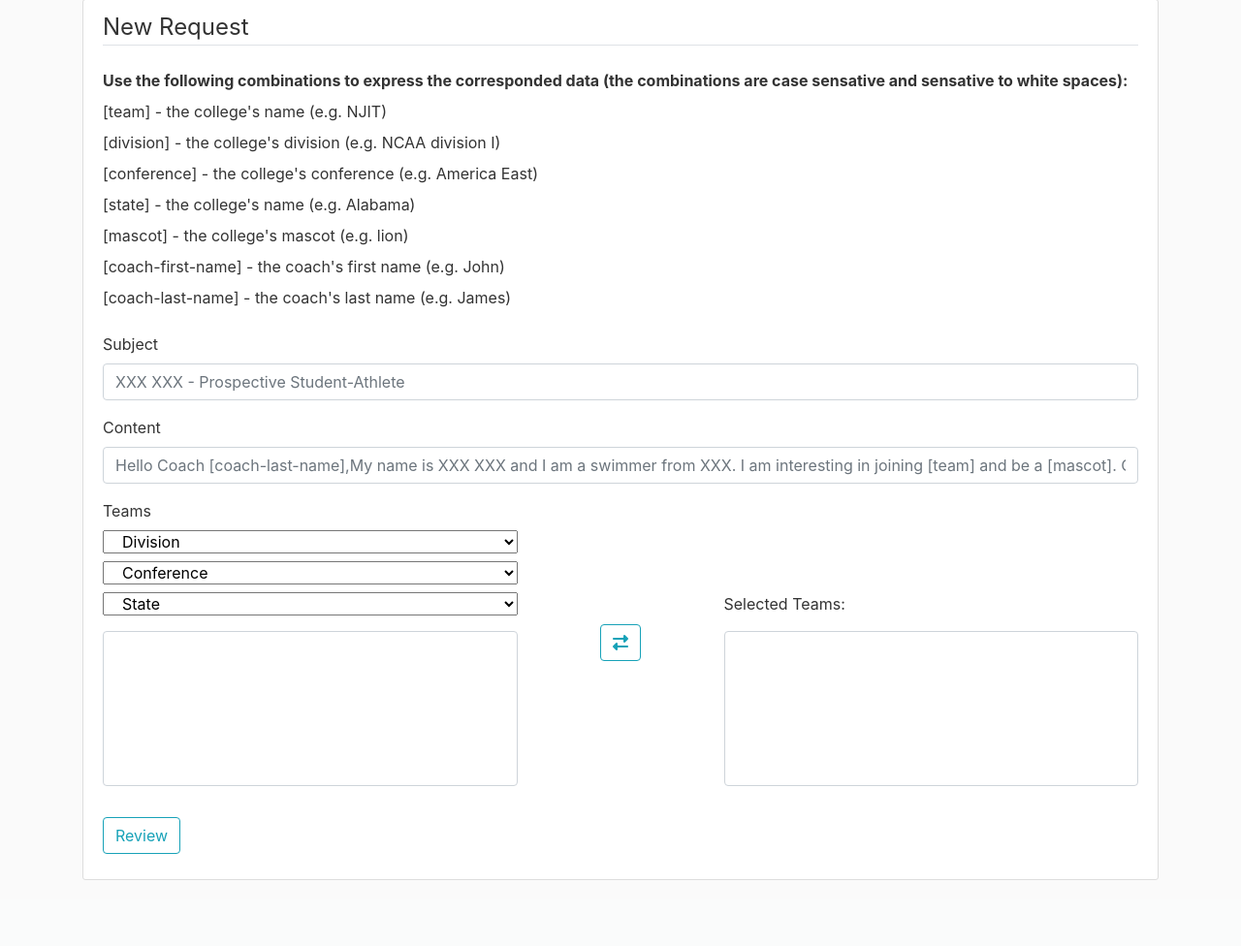
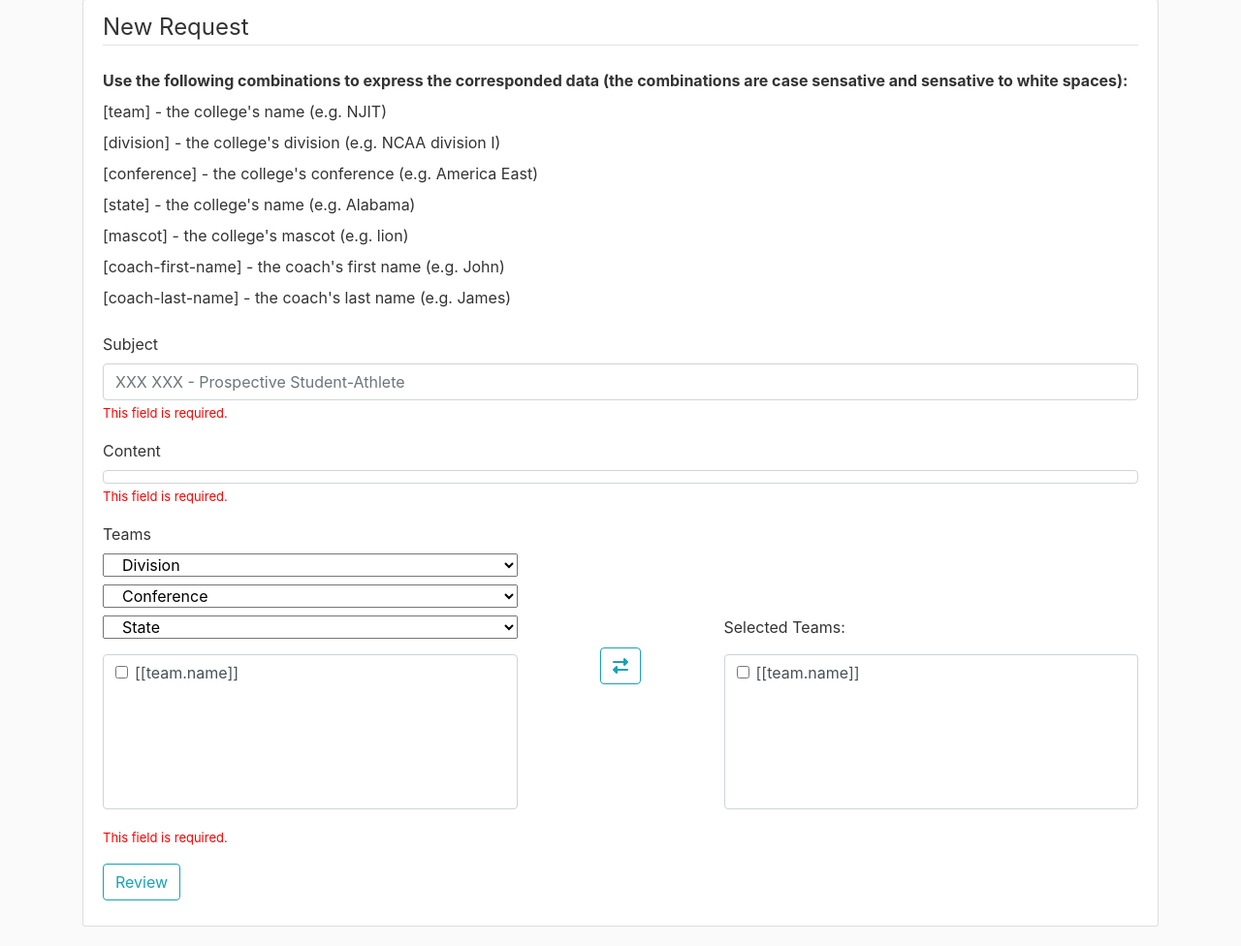
Before and after one commit to alonlerner/college-recruiting-email-generator, a Flask app: page /request/info in a window 1280 px wide. Shown: the part 81-1057 px from the top of the page at 97% size. Before the commit the page ends 989 px from the top, so only its background shows below. Run offline with Flask 2, Linux system fonts and the light colour scheme; a user stored in the database is signed in; data that the repository does not hold is empty; some libraries are stand-ins or nearby versions.

Commit message:
created the full request information page with vue

```diff
--- a/flaskproject/requests/routes.py
+++ b/flaskproject/requests/routes.py
@@ -35,6 +35,15 @@
 
     return render_template('request_info.html', title='New Request', teamsChoices=teamsChoices, divisions=divisions, conferences=conferences, states=states, default_subject=default_subject, default_content=default_content)
 
+@requests.route("/submit_request_info", methods=['GET', 'POST'])
+@login_required
+def submit_request_info():
+    session['subject']=request.get_json()['subject']
+    session['content']=request.get_json()['content']
+    session['teams']=request.get_json()['teams']
+    print(session['teams'])
+    return redirect(url_for('requests.review_request'))
+
 @requests.route("/request/new", methods=['GET', 'POST'])
 @login_required
 def new_request():
@@ -56,9 +65,9 @@
     form=ReviewRequestForm()
     teams=''
     for team in session['teams']:
-        teams = teams + Team.query.filter_by(id=team).first().name + '; '
-    subject=session['subject'].replace("[team]", Team.query.filter_by(id=team).first().name).replace("[division]", Team.query.filter_by(id=team).first().division).replace("[conference]", Team.query.filter_by(id=team).first().conference).replace("[state]", Team.query.filter_by(id=team).first().state).replace("[mascot]", Team.query.filter_by(id=team).first().mascot).replace("[coach-first-name]", Coach.query.filter_by(team_id=team).first().first_name).replace("[coach-last-name]", Coach.query.filter_by(team_id=team).first().last_name)
-    content=session['content'].replace("[team]", Team.query.filter_by(id=team).first().name).replace("[division]", Team.query.filter_by(id=team).first().division).replace("[conference]", Team.query.filter_by(id=team).first().conference).replace("[state]", Team.query.filter_by(id=team).first().state).replace("[mascot]", Team.query.filter_by(id=team).first().mascot).replace("[coach-first-name]", Coach.query.filter_by(team_id=team).first().first_name).replace("[coach-last-name]", Coach.query.filter_by(team_id=team).first().last_name)
+        teams = teams + Team.query.filter_by(id=team['id']).first().name + '; '
+    subject=session['subject'].replace("[team]", Team.query.filter_by(id=team['id']).first().name).replace("[division]", Team.query.filter_by(id=team['id']).first().division).replace("[conference]", Team.query.filter_by(id=team['id']).first().conference).replace("[state]", Team.query.filter_by(id=team['id']).first().state).replace("[mascot]", Team.query.filter_by(id=team['id']).first().mascot).replace("[coach-first-name]", Coach.query.filter_by(team_id=team['id']).first().first_name).replace("[coach-last-name]", Coach.query.filter_by(team_id=team['id']).first().last_name)
+    content=session['content'].replace("[team]", Team.query.filter_by(id=team['id']).first().name).replace("[division]", Team.query.filter_by(id=team['id']).first().division).replace("[conference]", Team.query.filter_by(id=team['id']).first().conference).replace("[state]", Team.query.filter_by(id=team['id']).first().state).replace("[mascot]", Team.query.filter_by(id=team['id']).first().mascot).replace("[coach-first-name]", Coach.query.filter_by(team_id=team['id']).first().first_name).replace("[coach-last-name]", Coach.query.filter_by(team_id=team['id']).first().last_name)
     if form.validate_on_submit():
         return redirect(url_for('requests.check_email'))
     return render_template('review_request.html', title='Review Request', form=form, subject=subject, content=content, teams=teams)
@@ -85,7 +94,7 @@
             emails_request=Request(email=form.email.data, subject=session['subject'], content=session['content'], sender=current_user)
             db.session.add(emails_request)
             for team in session['teams']:
-                emails_request.teams.append(Team.query.filter_by(id=team).first())
+                emails_request.teams.append(Team.query.filter_by(id=team['id']).first())
             db.session.commit()
             send_emails(form.email.data, form.password.data)
             session.pop('subject')
--- a/flaskproject/requests/utils.py
+++ b/flaskproject/requests/utils.py
@@ -25,9 +25,9 @@
         ))
     mail.init_app(current_app)
     for team in session['teams']:
-            for coach in Coach.query.filter_by(team_id=team).all():
-                subject=session['subject'].replace("[team]", Team.query.filter_by(id=team).first().name).replace("[division]", Team.query.filter_by(id=team).first().division).replace("[conference]", Team.query.filter_by(id=team).first().conference).replace("[state]", Team.query.filter_by(id=team).first().state).replace("[mascot]", Team.query.filter_by(id=team).first().mascot).replace("[coach-first-name]", Coach.query.filter_by(id=coach.id).first().first_name).replace("[coach-last-name]", Coach.query.filter_by(id=coach.id).first().last_name)
-                content=session['content'].replace("[team]", Team.query.filter_by(id=team).first().name).replace("[division]", Team.query.filter_by(id=team).first().division).replace("[conference]", Team.query.filter_by(id=team).first().conference).replace("[state]", Team.query.filter_by(id=team).first().state).replace("[mascot]", Team.query.filter_by(id=team).first().mascot).replace("[coach-first-name]", Coach.query.filter_by(id=coach.id).first().first_name).replace("[coach-last-name]", Coach.query.filter_by(id=coach.id).first().last_name)
+            for coach in Coach.query.filter_by(team_id=team['id']).all():
+                subject=session['subject'].replace("[team]", Team.query.filter_by(id=team['id']).first().name).replace("[division]", Team.query.filter_by(id=team['id']).first().division).replace("[conference]", Team.query.filter_by(id=team['id']).first().conference).replace("[state]", Team.query.filter_by(id=team['id']).first().state).replace("[mascot]", Team.query.filter_by(id=team['id']).first().mascot).replace("[coach-first-name]", Coach.query.filter_by(id=coach.id).first().first_name).replace("[coach-last-name]", Coach.query.filter_by(id=coach.id).first().last_name)
+                content=session['content'].replace("[team]", Team.query.filter_by(id=team['id']).first().name).replace("[division]", Team.query.filter_by(id=team['id']).first().division).replace("[conference]", Team.query.filter_by(id=team['id']).first().conference).replace("[state]", Team.query.filter_by(id=team['id']).first().state).replace("[mascot]", Team.query.filter_by(id=team['id']).first().mascot).replace("[coach-first-name]", Coach.query.filter_by(id=coach.id).first().first_name).replace("[coach-last-name]", Coach.query.filter_by(id=coach.id).first().last_name)
                 msg=Message(subject, sender=email, recipients=[Coach.query.filter_by(id=coach.id).first().email], bcc=['collegeemailsgenerator@gmail.com'])
                 msg.html=content
                 mail.send(msg)
--- a/flaskproject/templates/layout.html
+++ b/flaskproject/templates/layout.html
@@ -7,6 +7,8 @@
 
     <!-- Bootstrap CSS -->
     <link rel="stylesheet" href="https://maxcdn.bootstrapcdn.com/bootstrap/4.0.0/css/bootstrap.min.css" integrity="sha384-Gn5384xqQ1aoWXA+058RXPxPg6fy4IWvTNh0E263XmFcJlSAwiGgFAW/dAiS6JXm" crossorigin="anonymous">
+
+    <script src="//cdnjs.cloudflare.com/ajax/libs/axios/0.15.3/axios.min.js"></script>
 
     <script src="https://cdn.ckeditor.com/4.16.2/full/ckeditor.js"></script>
 
@@ -38,7 +40,7 @@
               <!-- Navbar Right Side -->
               <div class="navbar-nav">
                 {% if current_user.is_authenticated %}
-                  <a class="nav-item nav-link" href="{{ url_for('requests.new_request') }}">New Request</a>
+                  <a class="nav-item nav-link" href="{{ url_for('requests.request_info') }}">New Request</a>
                   <a class="nav-item nav-link" href="{{ url_for('users.user_requests') }}">My Requests</a>
                   <!--<a class="nav-item nav-link" href="{{ url_for('users.account') }}">Account</a>-->
                   <a class="nav-item nav-link" href="{{ url_for('users.logout') }}">Logout</a>
--- a/flaskproject/templates/request_info.html
+++ b/flaskproject/templates/request_info.html
@@ -20,7 +20,7 @@
         </div>
         <div class="form-group">
             <label class="form-control-label">Content</label>
-            <input class="form-control" id="content_section" placeholder='{{ default_content }}' v-bind="content">
+            <ckeditor class="form-control" id="content_section" placeholder='{{ default_content }}' v-model="content"></ckeditor>
             <span class="recaptcha-error" v-if="contentError">This field is required.</span>
         </div>
         <div id="app" class="form-group row">
@@ -66,9 +66,12 @@
         </div>
         <span class="recaptcha-error" v-if="teamsError">This field is required.</span>
     </fieldset>
-    <div class="btn btn-outline-info mb-3">Review</div>
-
+    <div class="btn btn-outline-info mb-3" @click="submit">Review</div>
+    <script type="text/javascript" src="https://cdnjs.cloudflare.com/ajax/libs/jquery/3.1.1/jquery.min.js"></script>
+    <script src="../static/node_modules/ckeditor4-vue/dist/ckeditor.js"></script>
+    <script src="https://code.jquery.com/jquery-3.1.1.min.js"></script>
     <script>
+        Vue.use( CKEditor );
         new Vue({
             el: '#app',
             delimiters: ['[[', ']]'],
@@ -142,23 +145,20 @@
                         }
                     }
                 },
-                submit(){
-                    $.ajax({
-                    type: 'POST',
-                    url: '/submit_request_info',
-                    data: {
-
-                    }
-                    }).done(function(redirect){
-                        console.log("FINISHED HLD-MACHINE");
-                        window.location.href = "/queue_component";
-                    }).fail(function(jqXHR, textStatus, errorThrown){
-                        alert('Something is Wrong!!!');
-                    });
+                submit: function(){
+                    this.subjectError = this.subject.trim() === "" ? true : false
+                    this.contentError = this.content.trim() === "" ? true : false
+                    this.teamsError = this.selectedTeams.length === 0 ? true : false
+                    axios.post("{{ url_for('requests.submit_request_info') }}", {
+                        subject: this.subject,
+                        content: this.content,
+                        teams: this.selectedTeams
+                    }).then(function(response){
+                        window.location.href = "{{ url_for('requests.review_request') }}"
+                    })
                 }
             }
         });
-        CKEDITOR.replace("content_section");
     </script>
 
 </div>
```
Also changed, not shown: flaskproject/static/package-lock.json (added).
